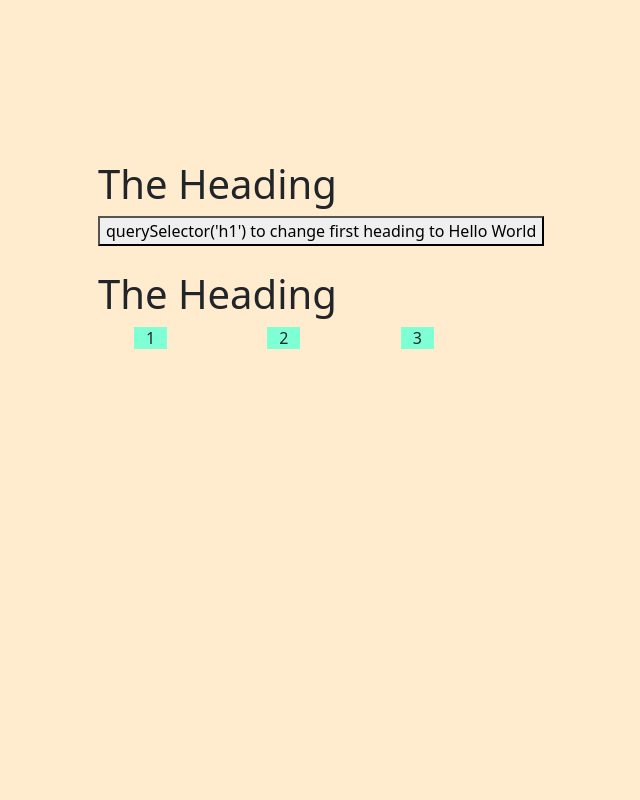
After one commit to gavinraym/webDevRef, a Django app: template mysite/repo/templates/onclick.html in a window 1280 px wide. The commit adds this page. Shown: the whole page, without its empty margins (62-702 px from the left). Run offline with Django 3.2, Linux system fonts and the light colour scheme; the template is opened without the code that fills it, so the values that code supplies are empty.

Commit message:
Adding onclick

```diff
--- /dev/null
+++ b/mysite/repo/static/repo/onclick.css
@@ -0,0 +1,16 @@
+body {
+    background-color: blanchedalmond;
+    padding: 10em;
+}
+.square {
+    min-height: 50px;
+    min-width: 50px;
+    background-color: aquamarine;
+    margin: 3em;
+    display: inline;
+}
+
+.row {
+    height: 50px;
+    display: block;
+}
--- /dev/null
+++ b/mysite/repo/static/repo/onclick.js
@@ -0,0 +1,20 @@
+
+function start() {
+    // let squares = document.getElementsByClassName("square")
+    // for (let i =0; i<squares.length; i++) {
+    //     let x
+    //     squares.item(i).addEventListener("click", click_square())
+    // }
+
+}
+
+
+function hello() {
+    let h1 = document.querySelector('h1');
+    h1.textContent = "Hello World";
+}
+
+function click_square(x) {
+    let h1 = document.querySelectorAll('h1')[1];
+    h1.textContent = x;
+}
--- a/mysite/repo/templates/new.html
+++ b/mysite/repo/templates/new.html
@@ -2,5 +2,7 @@
 <html>
 <head>
 <title>Title of the document</title>
+<link href="https://cdn.jsdelivr.net/npm/bootstrap@5.1.3/dist/css/bootstrap.min.css" rel="stylesheet" integrity="sha384-1BmE4kWBq78iYhFldvKuhfTAU6auU8tT94WrHftjDbrCEXSU1oBoqyl2QvZ6jIW3" crossorigin="anonymous"></link>
+<script type="text/javascript" src="{% static 'repo/<insert file name here>.js' %}"></script>
 <link rel="stylesheet" href="{% static 'repo/<insert file name here>.css' %}">
 </head>
--- /dev/null
+++ b/mysite/repo/templates/onclick.html
@@ -0,0 +1,28 @@
+{% load static %}
+<html>
+<head>
+<title>Title of the document</title>
+<link href="https://cdn.jsdelivr.net/npm/bootstrap@5.1.3/dist/css/bootstrap.min.css" rel="stylesheet" integrity="sha384-1BmE4kWBq78iYhFldvKuhfTAU6auU8tT94WrHftjDbrCEXSU1oBoqyl2QvZ6jIW3" crossorigin="anonymous"></link>
+<script type="text/javascript" src="{% static 'repo/onclick.js' %}"></script>
+<link rel="stylesheet" href="{% static 'repo/onclick.css' %}"></script>
+</head>
+
+<body onload="start()">
+
+
+    <h1>The Heading</h1>
+
+    <button type="button" onclick="hello()">
+
+    querySelector('h1') to change first heading to Hello World</button>
+
+    <br><br>
+    <h1>The Heading</h1>
+    <div class="row">
+    <div x="1" class="square" onclick="click_square(1)">1</div>
+    <div x="2" class="square" onclick="click_square(2)">2</div>
+    <div x="3" class="square" onclick="click_square(3)">3</div>
+    </div>
+
+
+</body>
```
